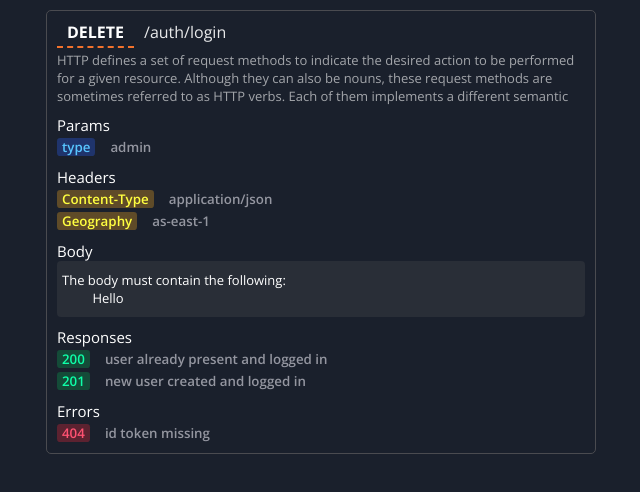
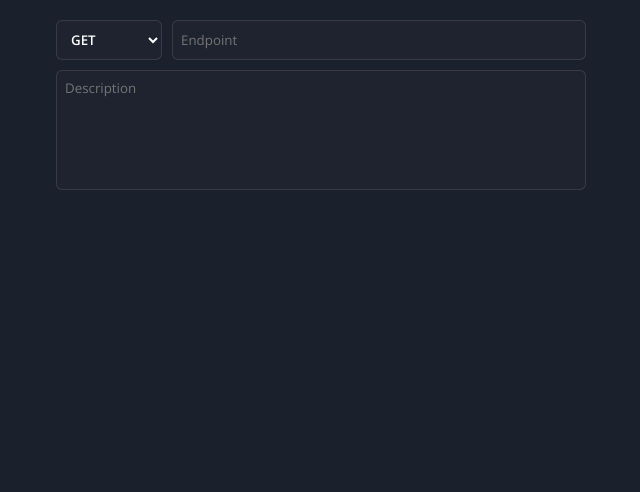
Before and after one commit to boga-man/kuvata, a React (Create React App) app: page / in a window 1280 px wide. Shown: the top 492 px of the page, without its empty margins (319-959 px from the left). Built offline with nearby package versions, Linux system fonts and the light colour scheme.

Commit message:
request input init

```diff
--- a/src/App.tsx
+++ b/src/App.tsx
@@ -1,5 +1,6 @@
 import { GlobalStyle } from "./Global/Style";
 import { IRequest } from "./Interfaces/Request";
+import RequestCEIndex from "./Molecules/RequestCE/Index";
 import RequestViewIndex from "./Molecules/RequestView/Index";
 
 const requestMock: IRequest = {
@@ -25,10 +26,13 @@ function App() {
   return (
     <div>
       <GlobalStyle />
-      <RequestViewIndex
+      {/* <RequestViewIndex
         style={{ width: "90%", maxWidth: "550px", margin: "10px auto" }}
         request={requestMock}
         onDeleteRequest={() => {}}
+      /> */}
+      <RequestCEIndex
+        style={{ width: "90%", maxWidth: "550px", margin: "10px auto" }}
       />
     </div>
   );
--- /dev/null
+++ b/src/Molecules/KVInput.tsx
@@ -0,0 +1,9 @@
+import React, { useState } from "react";
+import Modal from "../Components/Modal";
+
+function KVInput() {
+  const [modal, showModal] = useState(false);
+  return <div>{modal && <Modal cSize="small" />}</div>;
+}
+
+export default KVInput;
--- /dev/null
+++ b/src/Molecules/RequestCE/Index.tsx
@@ -0,0 +1,25 @@
+import { CSSProperties } from "react";
+import styled from "styled-components";
+// import { SimaraDarkTheme } from "../../Global/ThemeData";
+import { IRequest } from "../../Interfaces/Request";
+import KVInput from "../KVInput";
+import RequestIntroInput from "./RequestIntro";
+const RCEContainer = styled.div`
+  border-radius: 5px;
+  padding: 10px;
+  margin: 10px;
+`;
+interface RCEIProps {
+  request?: IRequest;
+  style?: CSSProperties;
+}
+function RequestCEIndex(props: RCEIProps) {
+  return (
+    <RCEContainer style={props.style}>
+      <RequestIntroInput />
+      <KVInput />
+    </RCEContainer>
+  );
+}
+
+export default RequestCEIndex;
--- /dev/null
+++ b/src/Molecules/RequestCE/RequestIntro.tsx
@@ -0,0 +1,36 @@
+import Select from "../../Components/Select";
+import TextArea from "../../Components/TextArea";
+import TextField from "../../Components/TextField";
+import { IRequestIntro } from "../../Interfaces/Request";
+interface RIIProps {
+  data?: IRequestIntro;
+}
+function RequestIntroInput(props: RIIProps) {
+  return (
+    <>
+      <div style={{ display: "flex" }}>
+        <Select>
+          <option value="">GET</option>
+          <option value="">POST</option>
+          <option value="">DELETE</option>
+          <option value="">PUT</option>
+          <option value="">PATCH</option>
+          <option value="">HEAD</option>
+          <option value="">CONNECT</option>
+          <option value="">OPTIONS</option>
+          <option value="">TRACE</option>
+        </Select>
+        <TextField
+          containerStyle={{ width: "100%", paddingLeft: "10px" }}
+          placeholder="Endpoint"
+        />
+      </div>
+      <TextArea
+        placeholder="Description"
+        style={{ resize: "none", width: "100%", marginTop: "10px" }}
+      />
+    </>
+  );
+}
+
+export default RequestIntroInput;
```
Also changed, not shown: src/Molecules/KVDisplay.tsx (added, +24 -0 lines).
